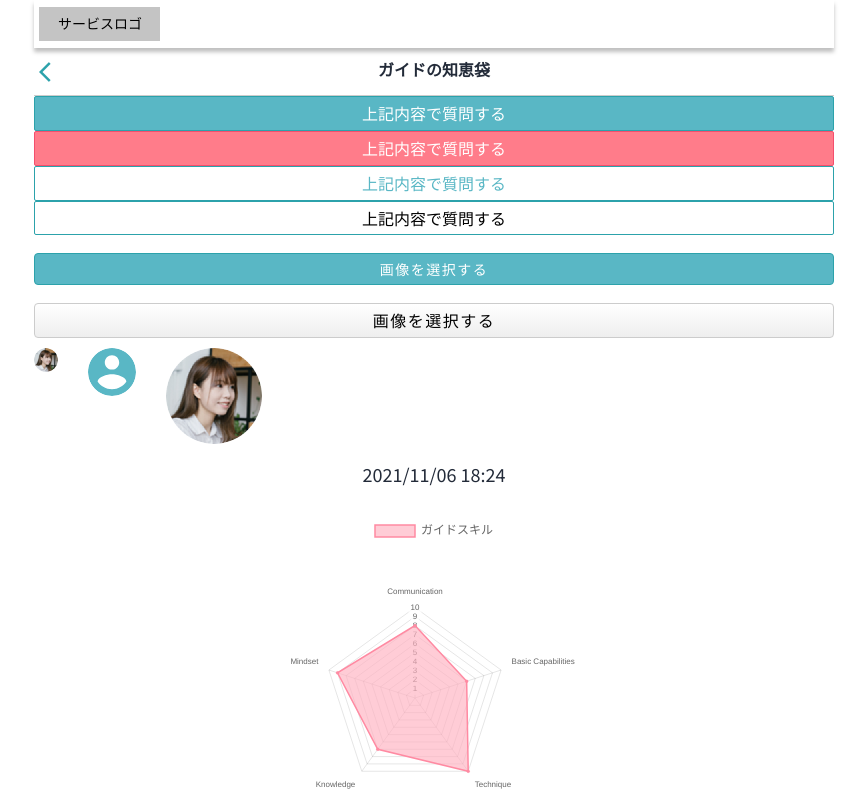
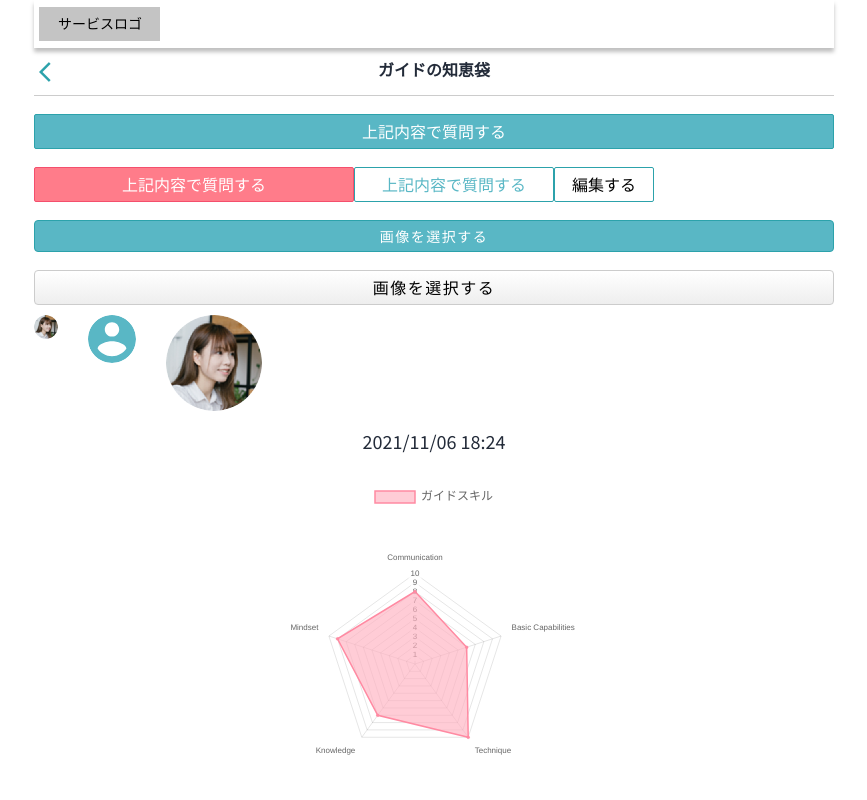
Before and after one commit to thanhgiau2604/gnavi, a Next.js app: page /styleguide in a window 1280 px wide. Shown: the top 800 px of the page, without its empty margins (206-1073 px from the left). Built offline with nearby package versions, Linux system fonts and the light colour scheme.

Commit message:
chore: update

```diff
--- a/src/components/common/Button/index.tsx
+++ b/src/components/common/Button/index.tsx
@@ -15,6 +15,7 @@ Button.defaultProps = {
   buttonColor: buttonColors.STYLE01,
   fontWeight: 400,
   _fontSize: fontSize.MEDIUM,
+  margin: '1.8rem auto auto auto',
 }
 
 export default Button
--- a/src/components/common/Button/styled.ts
+++ b/src/components/common/Button/styled.ts
@@ -2,6 +2,7 @@ import styled from 'styled-components'
 import { ButtonColor } from 'interfaces/Button'
 
 interface ButtonProps {
+  margin?: string
   width?: number | string
   height?: number | string
   radius?: number
@@ -12,8 +13,9 @@ interface ButtonProps {
 
 const ButtonContainer = styled.button<ButtonProps>`
   text-align: center;
-  width: ${({ width }) => (width && width === 'full' ? '100%' : width)};
-  height: ${({ height }) => height && height};
+  margin: ${({ margin }) => margin && margin};
+  width: ${({ width }) => (width && width === 'full' ? '100%' : `${width}rem`)};
+  height: ${({ height }) => (height && height === 'auto' ? 'auto' : `${height}rem`)};
   background-color: ${({ buttonColor }) => buttonColor && buttonColor.BGCOLOR};
   border-radius: ${({ radius }) => radius && `${radius}px`};
   color: ${({ buttonColor }) => buttonColor && buttonColor.COLOR};
--- a/src/interfaces/Button.ts
+++ b/src/interfaces/Button.ts
@@ -9,6 +9,7 @@ export interface ButtonColor {
 export interface ButtonProps extends React.ComponentPropsWithoutRef<'button'> {
   width?: number | string
   height?: number | string
+  margin?: string
   radius?: number
   buttonColor?: ButtonColor
   fontWeight?: number
--- a/src/pages/styleguide/index.tsx
+++ b/src/pages/styleguide/index.tsx
@@ -22,9 +22,9 @@ const StyleGuide = () => {
       <Header shadow />
       <Header showBtnBack title="ガイドの知恵袋" />
       <Button title="上記内容で質問する" />
-      <Button buttonColor={buttonColors.STYLE02} title="上記内容で質問する" />
-      <Button buttonColor={buttonColors.STYLE03} title="上記内容で質問する" />
-      <Button buttonColor={buttonColors.STYLE04} title="上記内容で質問する" />
+      <Button width={32} buttonColor={buttonColors.STYLE02} title="上記内容で質問する" />
+      <Button width={20} buttonColor={buttonColors.STYLE03} title="上記内容で質問する" />
+      <Button width={10} buttonColor={buttonColors.STYLE04} title="編集する" />
       <ButtonUpload
         buttonUploadColor={buttonUploadColors.STYLE01}
         _fontSize={fontSize.SMALL}
```
